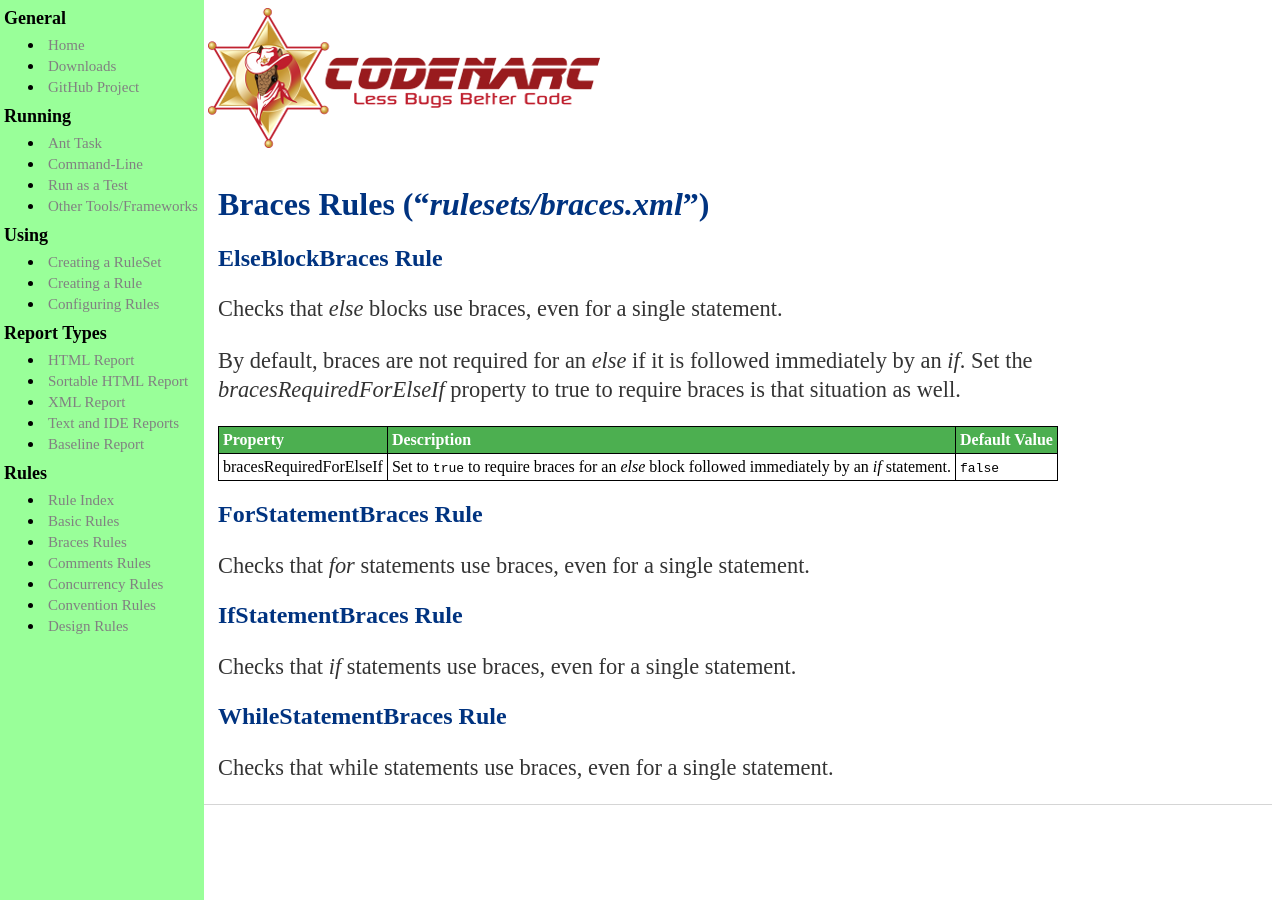
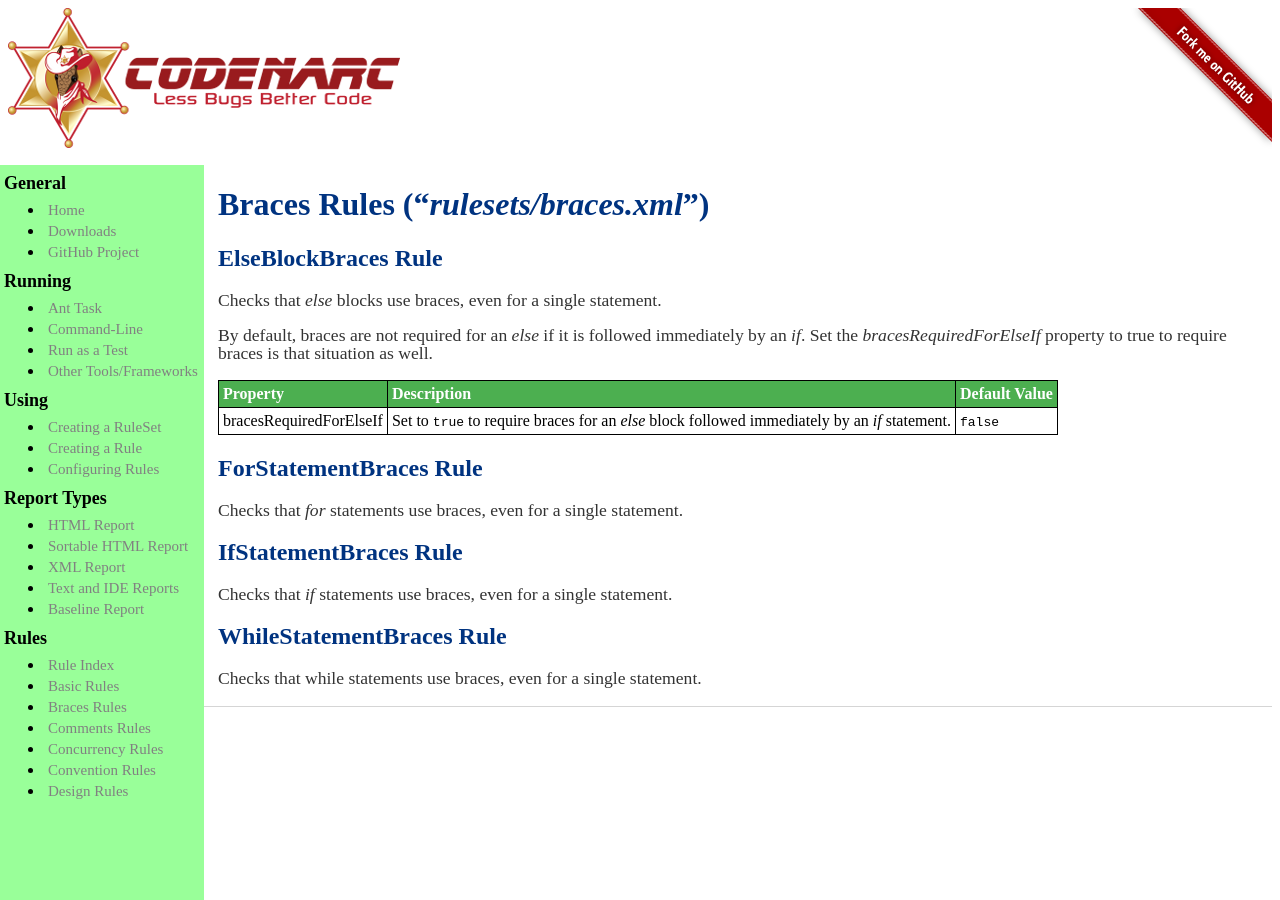
Before and after one commit to CodeNarc/CodeNarc, a Jekyll site: the page built from codenarc-rules-braces.md, in a window 1280 px wide. Built offline with Jekyll 4.4.1, drawn with Linux system fonts in a browser that asks for light colours.

Commit message:
Convert site to markdown

```diff
--- a/css/main.css
+++ b/css/main.css
@@ -4,7 +4,7 @@
   width: 200px; /* Set the width of the sidebar */
   position: fixed; /* Fixed Sidebar (stay in place on scroll) */
   z-index: 1; /* Stay on top */
-  top: 0; /* Stay at the top */
+  top: 150; /* Stay under the banner */
   left: 0;
   background-color: #99ff99; /* Green */
   overflow-x: hidden; /* Disable horizontal scroll */
@@ -50,23 +50,9 @@
 /* On smaller screens, where height is less than 450px, change the style of the sidebar (less padding and a smaller font size) */
 @media screen and (max-height: 450px) {
   .sidebar {padding-top: 15px;}
-  .sidebar a {font-size: 18px;}
+  .sidebar a {font-size: 15px;}
 }
 
-nav {
-  margin-left: 200px; /* Same as the width of the sidebar */
-}
-
-nav ul, footer ul {
-    font-family:'Helvetica', 'Arial', 'Sans-Serif';
-    padding: 0px;
-    list-style: none;
-    font-weight: bold;
-}
-nav ul li, footer ul li {
-    display: inline;
-    margin-right: 20px;
-}
 a {
     text-decoration: none;
     color: #999;
@@ -82,8 +68,8 @@ h1 {
     color: #003380;
 }
 p {
-    font-size: 1.4em;
-    line-height: 1.3em;
+    font-size: 1.1em;
+    line-height: 1.0em;
     color: #333;
 }
 footer {
@@ -93,7 +79,7 @@ footer {
 
 ul.posts {
     margin: 20px auto 40px;
-    font-size: 1.5em;
+    font-size: 1.1em;
 }
 
 ul.posts li {
@@ -140,7 +126,8 @@ div.clear hr{
 }
 #banner {
     padding: 0px;
-    margin-left: 200px; /* Same as the width of the sidebar */
+    /* margin-left: 200px; Same as the width of the sidebar */
+    margin-left: 0; /* Same as the width of the sidebar */
     width: 100%;
 
 }
```
